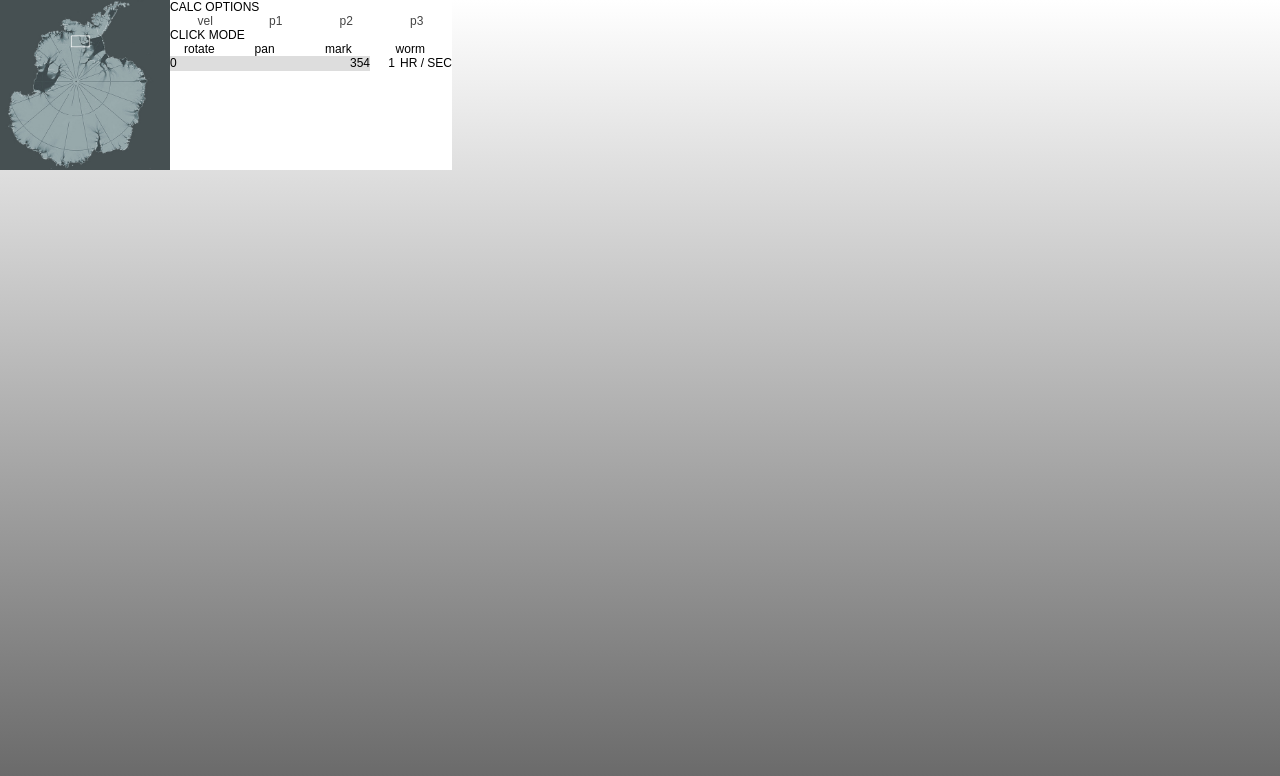
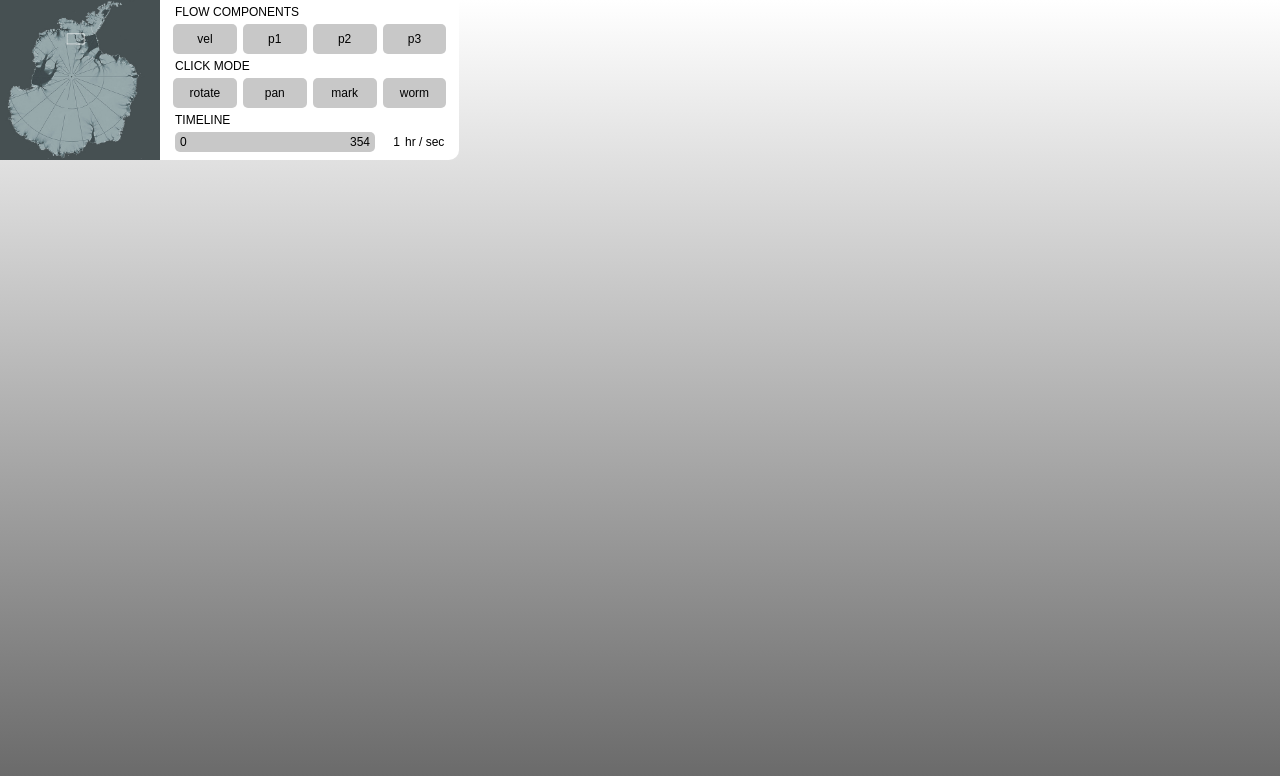
Before and after one commit to Jeff0Brewer/glacier, a React (Vite) app: page / in a window 1280 px wide. Shown: the top 776 px of the page. Built offline with nearby package versions, Linux system fonts and the light colour scheme; no server answers.

Commit message:
add temp menu style

```diff
--- a/src/components/app.tsx
+++ b/src/components/app.tsx
@@ -43,21 +43,22 @@ const App: FC = () => {
         <section>
             <nav className={styles.menu}>
                 <img className={styles.contextImage} src='./ctx-img.jpg' />
-                <div>
-                    <p>calc options</p>
+                <div className={styles.interactions}>
+                    <p className={styles.interactionLabel}>flow components</p>
                     <div className={styles.toggles}>
                         <OptionToggle field={'vel'} options={options} setOptions={setOptions} />
                         <OptionToggle field={'p1'} options={options} setOptions={setOptions} />
                         <OptionToggle field={'p2'} options={options} setOptions={setOptions} />
                         <OptionToggle field={'p3'} options={options} setOptions={setOptions} />
                     </div>
-                    <p>click mode</p>
+                    <p className={styles.interactionLabel}>click mode</p>
                     <div className={styles.toggles}>
                         <a onClick={(): void => setClickMode('rotate')}> rotate </a>
                         <a onClick={(): void => setClickMode('pan')}> pan </a>
                         <a onClick={(): void => setClickMode('mark')}> mark </a>
                         <a onClick={(): void => setClickMode('worm')}> worm </a>
                     </div>
+                    <p className={styles.interactionLabel}>timeline</p>
                     <Timeline timeRef={timeRef} speedRef={speedRef} />
                 </div>
             </nav>
--- a/src/components/option-toggle.tsx
+++ b/src/components/option-toggle.tsx
@@ -1,6 +1,5 @@
 import { FC } from 'react'
 import type { FlowOptions, FlowOptionField } from '../lib/flow-calc'
-import styles from '../styles/app.module.css'
 
 type OptionToggleProps = {
     field: FlowOptionField,
@@ -10,13 +9,11 @@ type OptionToggleProps = {
 
 const OptionToggle: FC<OptionToggleProps> = ({ field, options, setOptions }) => {
     return (
-        <button
-            className={options[field] ? styles.active : styles.inactive}
-            onClick={(): void => {
-                options[field] = !options[field]
-                setOptions({ ...options })
-            }}
-        > {field} </button>
+        <a onClick={(): void => {
+            options[field] = !options[field]
+            setOptions({ ...options })
+        }}
+        > {field} </a>
     )
 }
 
--- a/src/styles/app.module.css
+++ b/src/styles/app.module.css
@@ -7,6 +7,17 @@
     font-size: 12px;
     display: flex;
     background-color: #fff;
+    border-radius: 0 0 10px 0;
+}
+
+.interactions {
+    padding: 0 10px;
+}
+
+.interactionLabel {
+    color: #000;
+    text-transform: uppercase;
+    margin: 5px;
 }
 
 .toggles {
@@ -14,25 +25,19 @@
 }
 
 .toggles > * {
-    width: 20%;
-    margin: 0 5%;
-}
-
-.menu p {
-    color: #000;
-    text-transform: uppercase;
-}
-
-.menu button {
-    font: inherit;
-    border: 0;
-    background-color: transparent;
+    width: 25%;
+    margin: 0 3px;
+    padding: 8px 0;
+    background-color: #c8c8c8;
+    display: grid;
+    place-content: center;
+    border-radius: 5px;
 }
 
 .contextImage {
     position: relative;
-    width: 170px;
-    height: 170px;
+    width: 160px;
+    height: 160px;
     object-fit: cover;
 }
 
--- a/src/styles/timeline.module.css
+++ b/src/styles/timeline.module.css
@@ -1,5 +1,6 @@
 .wrap {
     display: flex;
+    padding: 0 5px;
 }
 
 .barWrap {
@@ -12,6 +13,9 @@
 
 .speedWrap {
     display: flex;
+    height: 20px;
+    display: flex;
+    align-items: center;
 }
 
 .speedWrap > input {
@@ -28,22 +32,27 @@
     z-index: 20;
     display: flex;
     width: 100%;
+    height: 20px;
+    align-items: center;
     justify-content: space-between;
     pointer-events: none;
+    padding: 0 5px;
 }
 
 .timeline {
     position: absolute;
     left: 0;
     right: 0;
-    height: 15px;
-    background-color: #ddd;
+    height: 20px;
+    background-color: #c8c8c8;
+    border-radius: 5px;
+    overflow: hidden;
 }
 
 .timelineBar {
     position: relative;
     margin: 0;
-    background-color: #ddf;
+    background-color: #c8d8ff;
     height: 100%;
     display: flex;
     justify-content: right;
```
